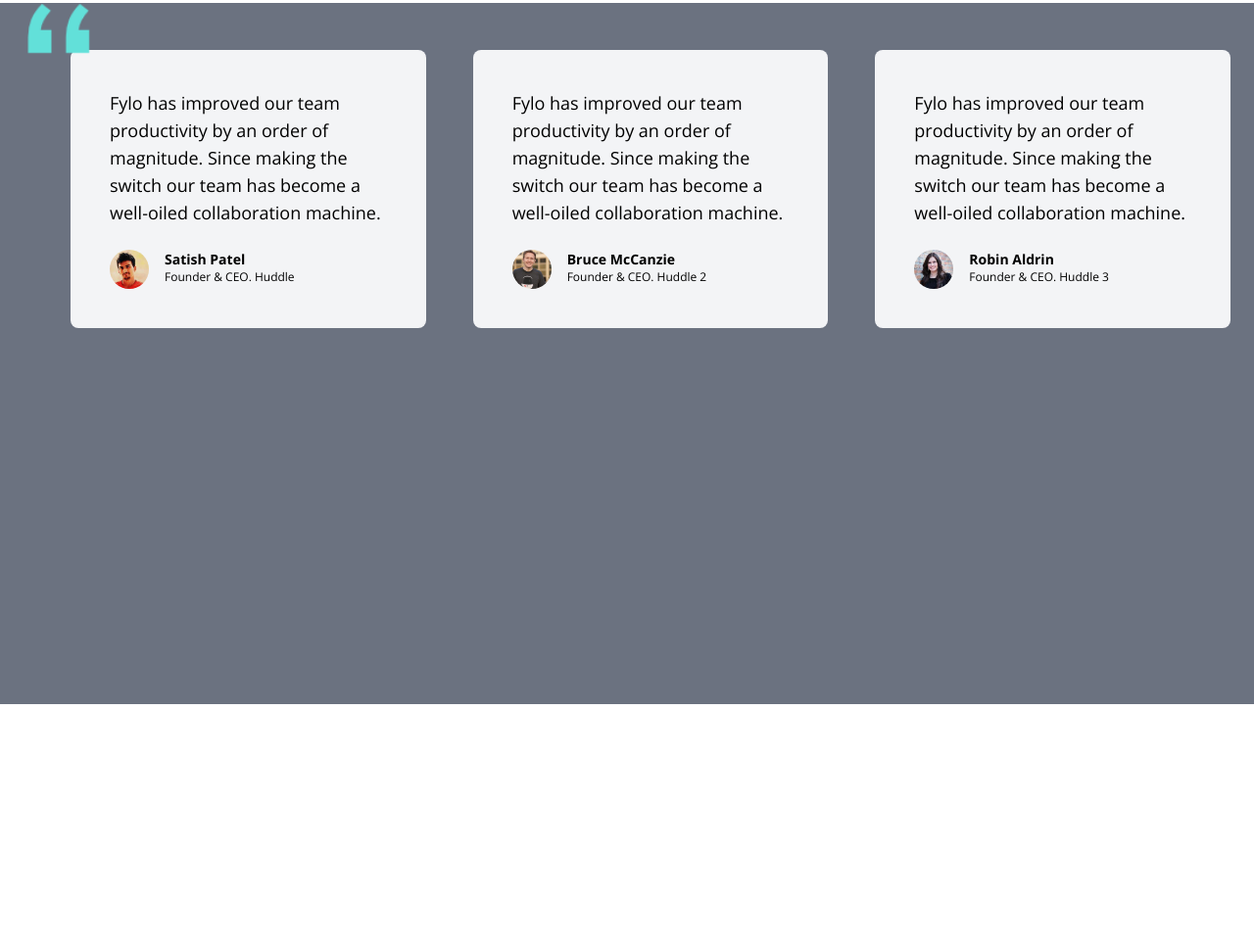
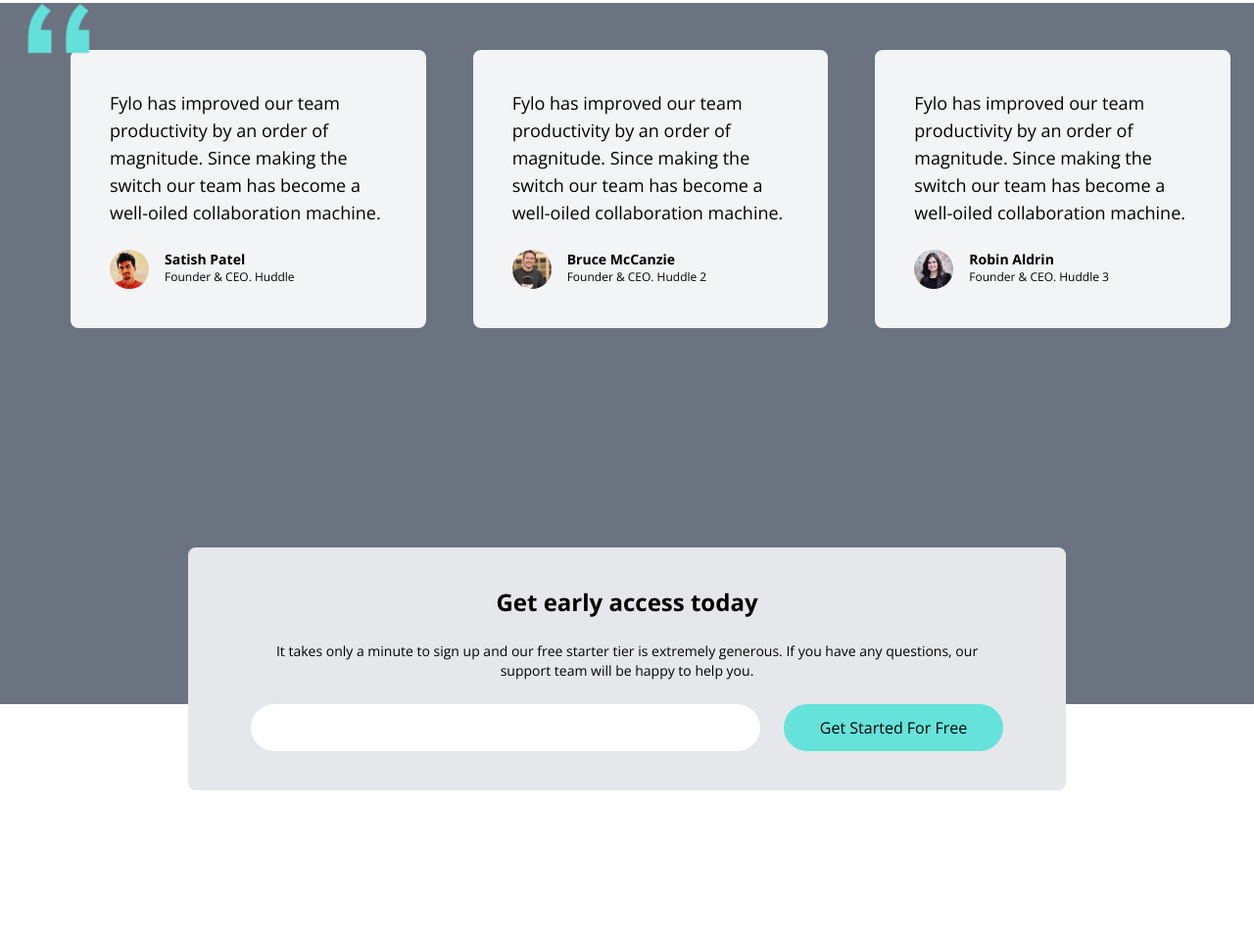
Before and after one commit to AhmedNazar32/Fylo-Project, a website: page index.html in a window 1280 px wide. Shown: the part 2753-3720 px from the top of the page at 98% size. Before the commit the page ends 3472 px from the top, so only its background shows below. Drawn offline with nearby package versions, Linux system fonts and the light colour scheme.

Commit message:
add early access section

```diff
--- a/index.html
+++ b/index.html
@@ -269,5 +269,31 @@
 
     </section>
 
+    <!-- Early Access Section -->
+
+    <section id="early-access" class="relative px-6 md:px-0 dark:bg-darkBlue2">
+
+      <div class="relative -top-40 max-w-4xl mx-auto p-10 px-6 space-y-6 rounded-lg text-center md:px-16 bg-gray-200 dark:bg-darkBlue1">
+
+         <h5 class="text-2xl font-bold">
+          Get early access today
+         </h5>
+         <p class="text-sm">
+          It takes only a minute to sign up and our free starter tier is extremely generous. If you have any questions, our support team will be happy to help you.
+         </p>
+
+         <!-- Input & Button Container -->
+
+         <div class="flex flex-col md:flex-row items-start space-y-6 md:space-y-0 md:space-x-6">
+          <div class="w-full md:flex-1">
+            <input type="text" class= "w-full px-10 py-3 rounded-full focus:outline-none placeholder='email@example.com">
+
+          </div>
+          <button class="w-full p-3 px-6 rounded-full bg-accentCyan md:w-56 hover:scale-95">Get Started For Free</button>
+         </div>
+      </div>
+
+    </section>
+
   </body>
 </html>
```
Also changed, not shown: css/style.css.
